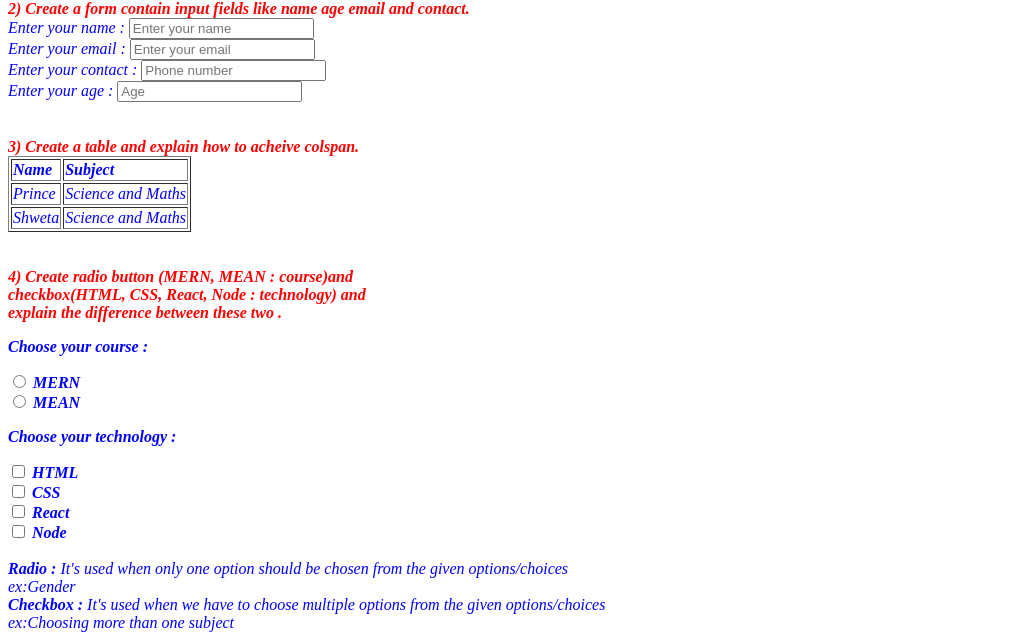
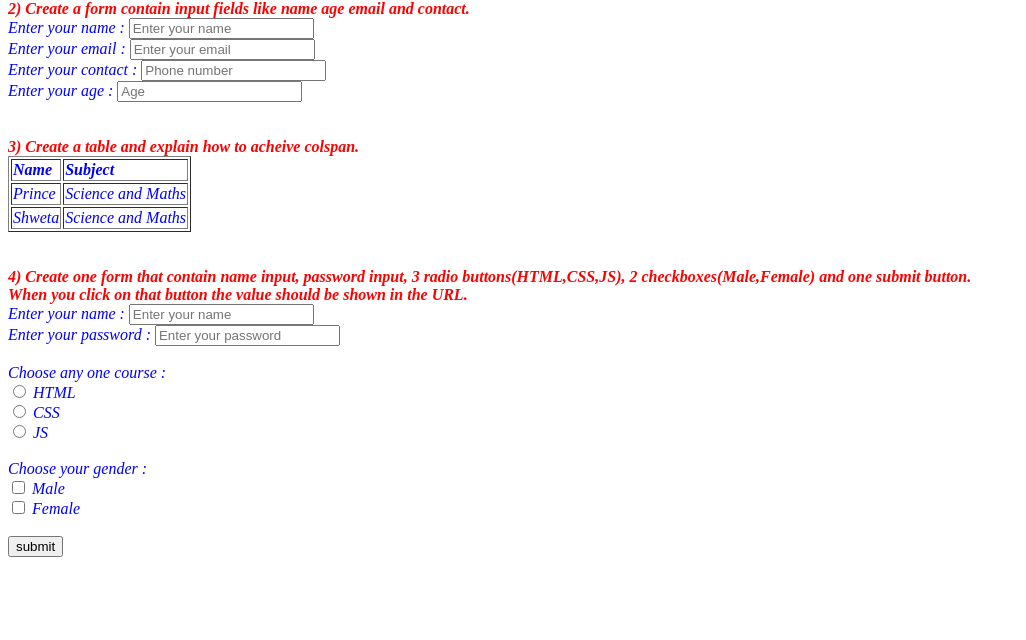
Before and after one commit to PrinceKlaus/interview-questions-day3, a plain HTML site: page index.html in a window 1280 px wide. Shown: the part 348-988 px from the top of the page, without its empty margins (0-1026 px from the left). After the commit the page ends 913 px from the top, so only its background shows below. Drawn offline with Linux system fonts and the light colour scheme.

Commit message:
last question updated

```diff
--- a/index.html
+++ b/index.html
@@ -44,35 +44,38 @@
     </table></i></font>
     <br>
     <br>
-    <font color="red"><b><i>4) Create radio button (MERN, MEAN : course)and<br>
-        checkbox(HTML, CSS, React, Node : technology) and<br>
-        explain the difference between these two .</i></b></font><br>
+    <font color="red"><b><i>4) Create one form that contain name input, password input, 3 radio buttons(HTML,CSS,JS), 2 checkboxes(Male,Female) and one submit button.<br>
+         When you click on that button the value should be shown in the URL.</i></b></font><br>
         <font color="blue"><i><form>
-         <p><b><i>Choose your course :</i></b></p>
-            <input type="radio" name="course" id="MERN" value="Mern">
-            <label for="MERN"><b>MERN</b></label>
-            <br>
-            <input type="radio" name="course" id="MEAN" value="Mean">
-            <label for="MEAN"><b>MEAN</b></label>
-            <br>
-            <p><b><i>Choose your technology :</i></b></p>
-            <input type="checkbox" name="Technology" id="HTML" value="HTML" required>
-            <label for="HTML"><b>HTML</b></label>
-            <br>
-            <input type="checkbox" name="Technology2" id="CSS" value="CSS">
-            <label for="CSS"><b>CSS</b></label>
-            <br>
-            <input type="checkbox" name="Technology3" id="React" value="React">
-            <label for="React"><b>React</b></label>
-            <br>
-            <input type="checkbox" name="Technology4" id="Node" value="Node">
-            <label for="Node"><b>Node</b></label>
-            <br>
-            <br>
-            <i><b>Radio :</b> It's used when only one option should be chosen from the given options/choices<br>
-                 ex:Gender</i><br>
-            <i><b>Checkbox :</b> It's used when we have to choose multiple options from the given options/choices<br>
-                 ex:Choosing more than one subject</i>
-       </form></i></font>
+         <label for="Name">Enter your name :</label>
+         <input type="text" name="name" id="Name" placeholder="Enter your name">
+         <br>
+         <label for="Password">Enter your password :</label>
+         <input type="password" name="password" id="Password" placeholder="Enter your password" required>
+         <br>
+         <br>
+
+         Choose any one course :<br>
+         <input type="radio" name="course" id="HTML" value="HTML">
+         <label for="HTML">HTML</label>
+         <br>
+         <input type="radio" name="course" id="CSS" value="CSS">
+         <label for="CSS">CSS</label>
+         <br>
+         <input type="radio" name="course" id="JS" value="JS">
+         <label for="JS">JS</label>
+         <br>
+         <br>
+
+         Choose your gender :<br>
+         <input type="checkbox" name="gender" id="male" value="male">
+         <label for="male">Male</label>
+         <br>
+         <input type="checkbox" name="gender" id="female" value="female">
+         <label for="female">Female</label>
+        <br>
+        <br>
+        <input type="submit" value="submit">
+        </form></i></font>
 </body>
 </html>
```
